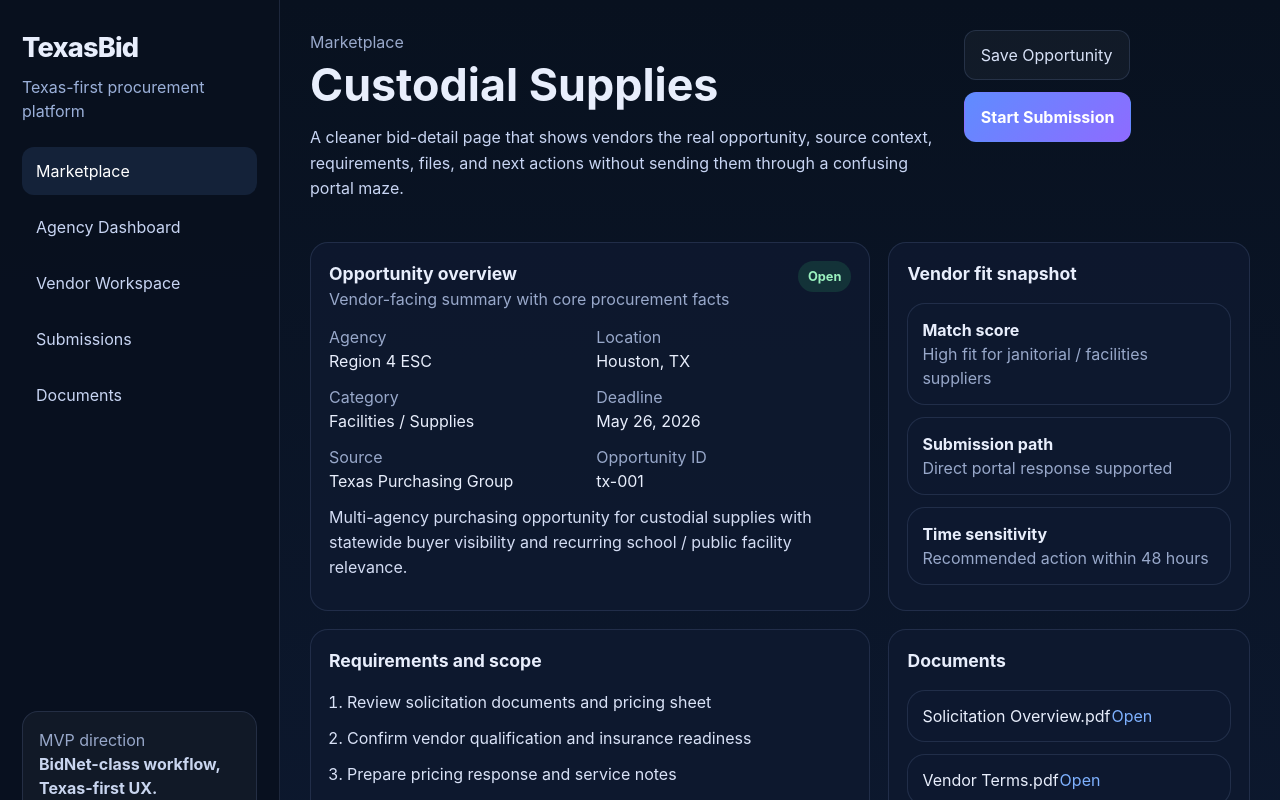
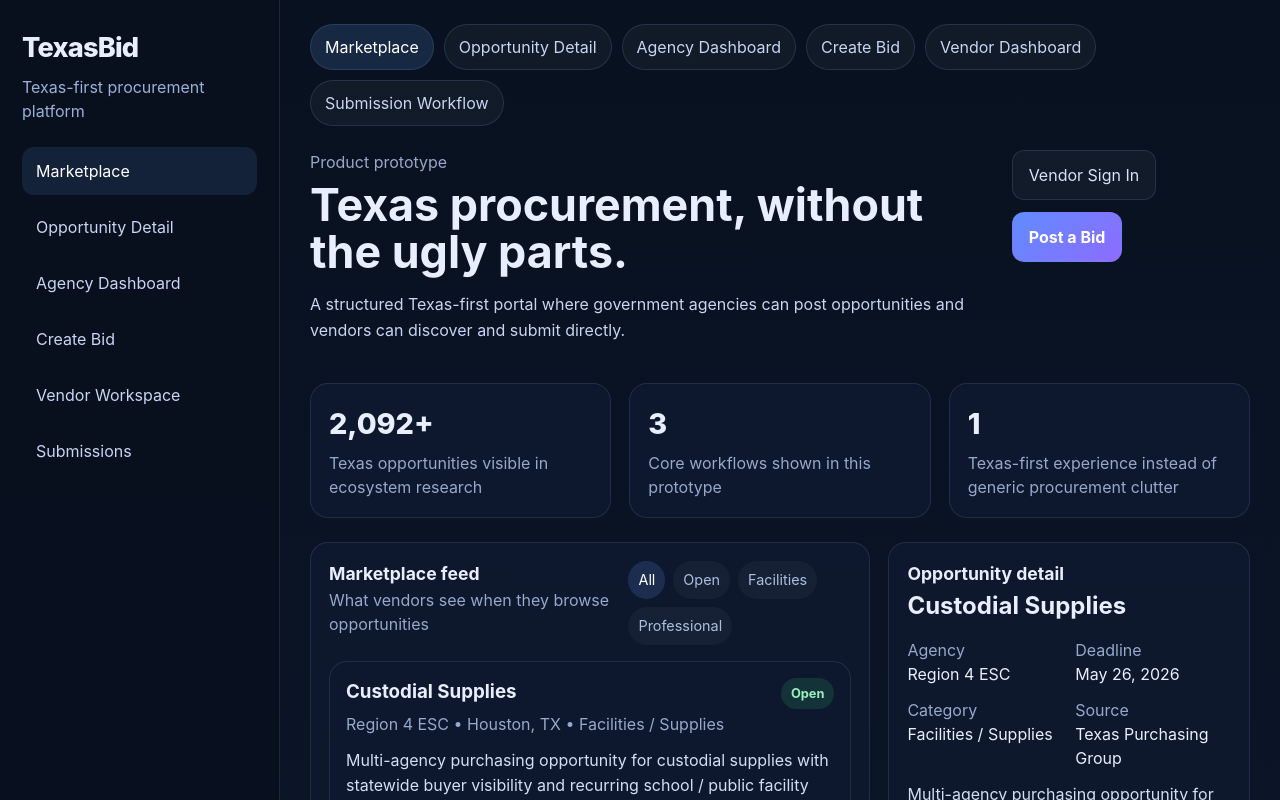
Before and after one commit to kinectic/texas-bid-consumer-portal, a React (Vite) app in the folder texas-bid-portal/: page / in a window 1280 px wide. Shown: the top 800 px of the page. Built offline with nearby package versions, Linux system fonts and the light colour scheme.

Commit message:
Add app shell navigation across portal views

```diff
--- a/texas-bid-portal/src/App.css
+++ b/texas-bid-portal/src/App.css
@@ -58,6 +58,38 @@ button {
   text-decoration: none;
 }
 
+.nav-button {
+  width: 100%;
+  border: 0;
+  text-align: left;
+  cursor: pointer;
+}
+
+.page-shell {
+  min-width: 0;
+}
+
+.view-switcher {
+  display: flex;
+  gap: 10px;
+  flex-wrap: wrap;
+  padding: 24px 30px 0;
+}
+
+.switch-pill {
+  border: 1px solid rgba(120, 146, 196, 0.2);
+  background: rgba(255, 255, 255, 0.04);
+  color: #c8d5f3;
+  border-radius: 999px;
+  padding: 10px 14px;
+  cursor: pointer;
+}
+
+.switch-pill-active {
+  background: rgba(104, 164, 255, 0.16);
+  color: white;
+}
+
 .nav-item.active,
 .nav-item:hover {
   background: rgba(104, 164, 255, 0.12);
@@ -85,7 +117,17 @@ button {
 }
 
 .main {
-  padding: 30px;
+  padding: 24px 30px 30px;
+}
+
+@media (max-width: 1100px) {
+  .view-switcher {
+    padding: 18px 18px 0;
+  }
+
+  .main {
+    padding: 18px;
+  }
 }
 
 .topbar {
--- a/texas-bid-portal/src/App.tsx
+++ b/texas-bid-portal/src/App.tsx
@@ -1,12 +1,69 @@
+import { useState } from 'react'
 import './App.css'
 import { Sidebar } from './components/Sidebar'
+import { AgencyDashboardPage } from './pages/AgencyDashboardPage'
+import { CreateBidPage } from './pages/CreateBidPage'
+import { MarketplacePage } from './pages/MarketplacePage'
 import { OpportunityDetailPage } from './pages/OpportunityDetailPage'
+import { SubmissionWorkflowPage } from './pages/SubmissionWorkflowPage'
+import { VendorDashboardPage } from './pages/VendorDashboardPage'
+
+type ViewKey =
+  | 'marketplace'
+  | 'opportunity'
+  | 'agency-dashboard'
+  | 'create-bid'
+  | 'vendor-dashboard'
+  | 'submission-workflow'
+
+const viewOrder: { key: ViewKey; label: string }[] = [
+  { key: 'marketplace', label: 'Marketplace' },
+  { key: 'opportunity', label: 'Opportunity Detail' },
+  { key: 'agency-dashboard', label: 'Agency Dashboard' },
+  { key: 'create-bid', label: 'Create Bid' },
+  { key: 'vendor-dashboard', label: 'Vendor Dashboard' },
+  { key: 'submission-workflow', label: 'Submission Workflow' },
+]
+
+function renderView(view: ViewKey) {
+  switch (view) {
+    case 'marketplace':
+      return <MarketplacePage />
+    case 'opportunity':
+      return <OpportunityDetailPage />
+    case 'agency-dashboard':
+      return <AgencyDashboardPage />
+    case 'create-bid':
+      return <CreateBidPage />
+    case 'vendor-dashboard':
+      return <VendorDashboardPage />
+    case 'submission-workflow':
+      return <SubmissionWorkflowPage />
+    default:
+      return <MarketplacePage />
+  }
+}
 
 function App() {
+  const [activeView, setActiveView] = useState<ViewKey>('marketplace')
+
   return (
     <div className="app-shell">
-      <Sidebar />
-      <OpportunityDetailPage />
+      <Sidebar activeView={activeView} onSelect={setActiveView} />
+      <div className="page-shell">
+        <div className="view-switcher">
+          {viewOrder.map((view) => (
+            <button
+              key={view.key}
+              className={view.key === activeView ? 'switch-pill switch-pill-active' : 'switch-pill'}
+              onClick={() => setActiveView(view.key)}
+            >
+              {view.label}
+            </button>
+          ))}
+        </div>
+        {renderView(activeView)}
+      </div>
     </div>
   )
 }
--- a/texas-bid-portal/src/components/Sidebar.tsx
+++ b/texas-bid-portal/src/components/Sidebar.tsx
@@ -1,4 +1,18 @@
-export function Sidebar() {
+type SidebarProps = {
+  activeView: string
+  onSelect: (view: 'marketplace' | 'opportunity' | 'agency-dashboard' | 'create-bid' | 'vendor-dashboard' | 'submission-workflow') => void
+}
+
+export function Sidebar({ activeView, onSelect }: SidebarProps) {
+  const navItems = [
+    { key: 'marketplace', label: 'Marketplace' },
+    { key: 'opportunity', label: 'Opportunity Detail' },
+    { key: 'agency-dashboard', label: 'Agency Dashboard' },
+    { key: 'create-bid', label: 'Create Bid' },
+    { key: 'vendor-dashboard', label: 'Vendor Workspace' },
+    { key: 'submission-workflow', label: 'Submissions' },
+  ] as const
+
   return (
     <aside className="sidebar">
       <div>
@@ -6,11 +20,15 @@ export function Sidebar() {
         <div className="brand-sub">Texas-first procurement platform</div>
       </div>
       <nav className="nav">
-        <a className="nav-item active">Marketplace</a>
-        <a className="nav-item">Agency Dashboard</a>
-        <a className="nav-item">Vendor Workspace</a>
-        <a className="nav-item">Submissions</a>
-        <a className="nav-item">Documents</a>
+        {navItems.map((item) => (
+          <button
+            key={item.key}
+            className={item.key === activeView ? 'nav-item active nav-button' : 'nav-item nav-button'}
+            onClick={() => onSelect(item.key)}
+          >
+            {item.label}
+          </button>
+        ))}
       </nav>
       <div className="sidebar-card">
         <div className="card-label">MVP direction</div>
```
